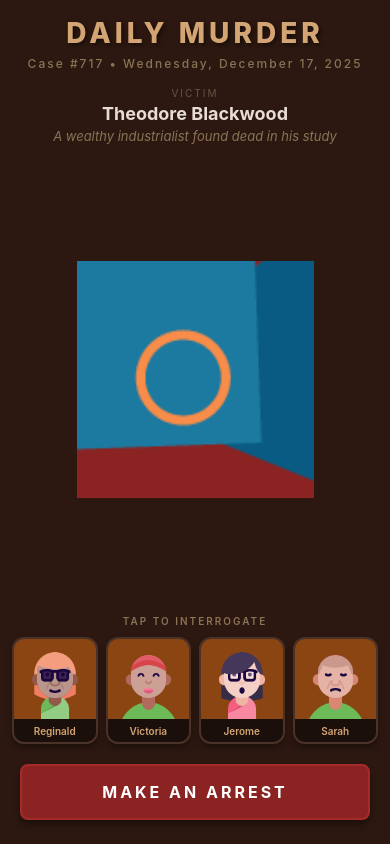
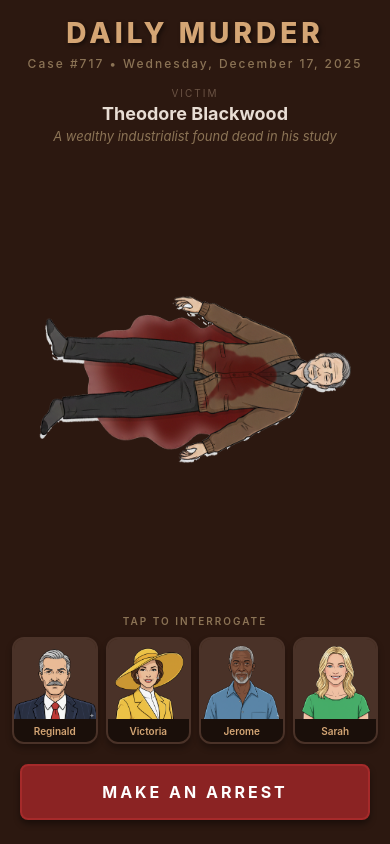
Before and after one commit to gamebandsean/DailyMurder, a React Native app: screen / in a window 390 px wide. Built offline with nearby package versions, Linux system fonts and the light colour scheme.

Commit message:
Use actual character images instead of placeholders

```diff
--- a/src/data/suspects.ts
+++ b/src/data/suspects.ts
@@ -1,11 +1,11 @@
 import { Suspect } from '../types';
 
 // Import character images
-const suspect1 = require('../../assets/characters/suspect1.png');
-const suspect2 = require('../../assets/characters/suspect2.png');
-const suspect3 = require('../../assets/characters/suspect3.png');
-const suspect4 = require('../../assets/characters/suspect4.png');
-const suspect5 = require('../../assets/characters/suspect5.png');
+const suspect1 = require('../../assets/characters/Brown.png');      // Young man in brown blazer
+const suspect2 = require('../../assets/characters/MustacheMan.png'); // Older man with mustache
+const suspect3 = require('../../assets/characters/green.png');       // Blonde woman in green
+const suspect4 = require('../../assets/characters/WomaninYel.png');  // Woman in yellow hat
+const suspect5 = require('../../assets/characters/Blue.png');        // Older man in blue shirt
 
 export const ALL_SUSPECTS: Suspect[] = [
   {
--- a/src/screens/GameScreen.tsx
+++ b/src/screens/GameScreen.tsx
@@ -16,7 +16,7 @@ import InterrogationModal from '../components/InterrogationModal';
 const { width, height } = Dimensions.get('window');
 
 // Import victim image
-const victimImage = require('../../assets/characters/victim.png');
+const victimImage = require('../../assets/characters/Body2.png');
 
 interface Props {
   onNavigateToAccusation: () => void;
```
